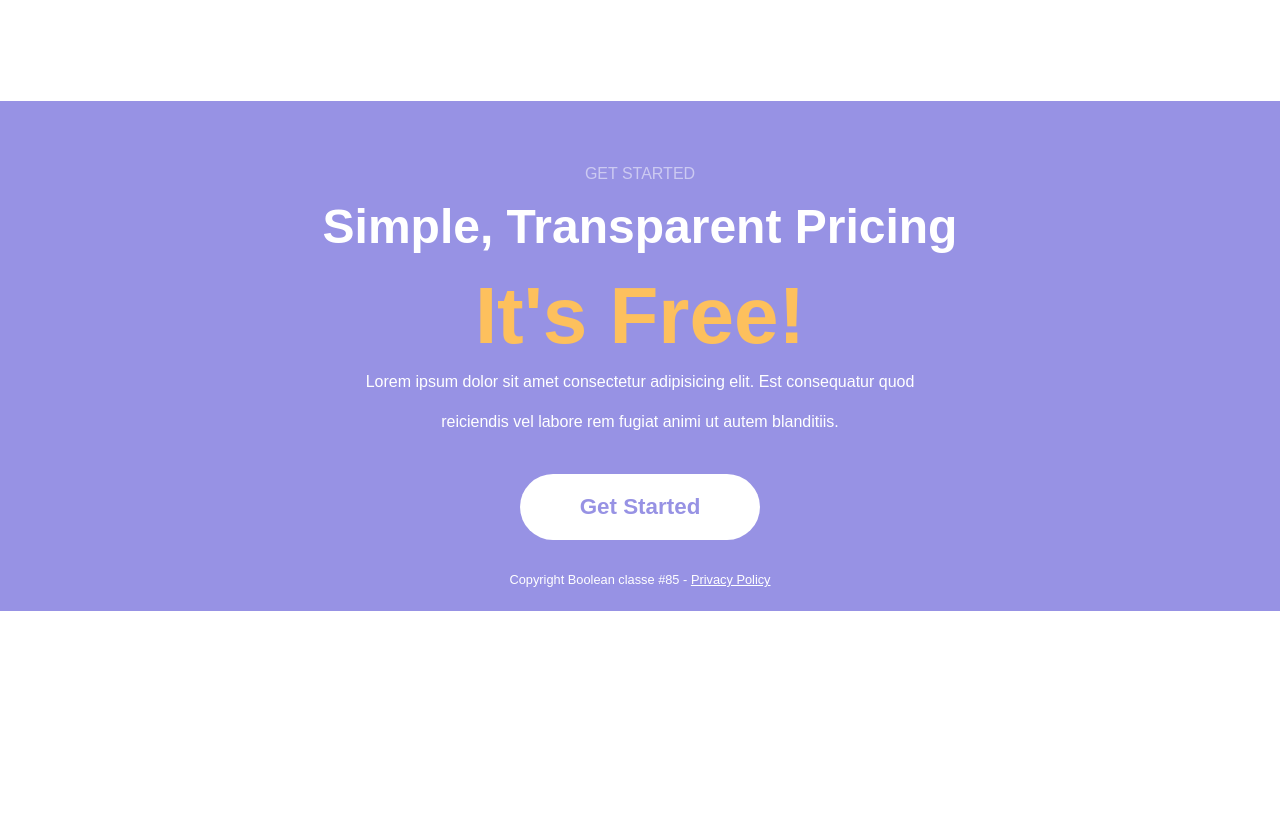
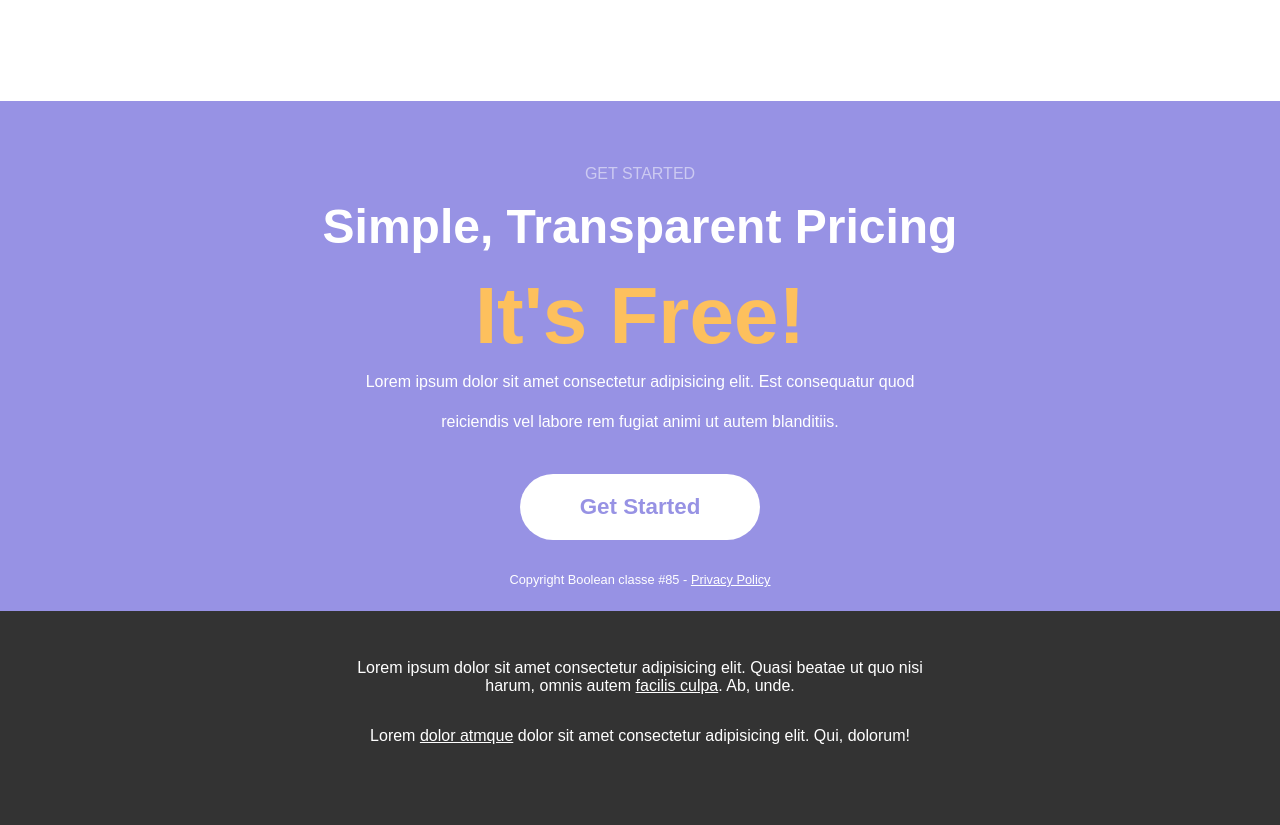
Before and after one commit to VincenzoTavassi/htmlcss-responsive-layout, a plain HTML site: page index.html in a window 1280 px wide. Shown: the part 4411-5236 px from the top of the page. Before the commit the page ends 5046 px from the top, so only its background shows below. Drawn offline with Linux system fonts and the light colour scheme.

Commit message:
final commit

```diff
--- a/css/style.css
+++ b/css/style.css
@@ -14,6 +14,10 @@ section {
     margin-top: 3rem;
     margin-bottom: 1.5rem;
     padding-bottom: 1.5rem;
+}
+
+section:last-child {
+    margin-bottom: 0;
 }
 
 a {
@@ -384,6 +388,29 @@ header ul {
 }
 
 
+/* FOOTER  */
+
+footer {
+    background-color: hsl(0deg 0% 20%);
+    padding: 3rem 0;
+}
+
+footer .flex.container {
+    flex-direction: column;
+    align-items: center;
+}
+
+footer p {
+    width: 50%;
+    color: white;
+    margin-bottom: 2rem;
+    text-align: center;
+}
+
+footer a {
+    text-decoration: underline;
+}
+
 
 /* ++++++++++++++++++++++++
 RESPONSIVE
@@ -455,6 +482,12 @@ RESPONSIVE
 
     #about .find-me {
         justify-content: flex-start;
+    }
+
+    /* FOOTER  */
+
+    footer p {
+        width: 100%;
     }
 }
 
@@ -538,4 +571,10 @@ RESPONSIVE
     #get-started p {
         width: 100%;
     }
+
+    /* FOOTER  */
+
+    footer p {
+        width: 100%;
+    }
 }
--- a/index.html
+++ b/index.html
@@ -268,6 +268,14 @@
 			</div>
 		</section>
 	</main>
+	<footer>
+		<div class="flex container">
+
+			<p>Lorem ipsum dolor sit amet consectetur adipisicing elit. Quasi beatae ut quo nisi harum, omnis autem <a
+					href="#">facilis culpa</a>. Ab, unde.</p>
+			<p>Lorem <a href="">dolor atmque</a> dolor sit amet consectetur adipisicing elit. Qui, dolorum!</p>
+		</div>
+	</footer>
 </body>
 
 </html>
```
